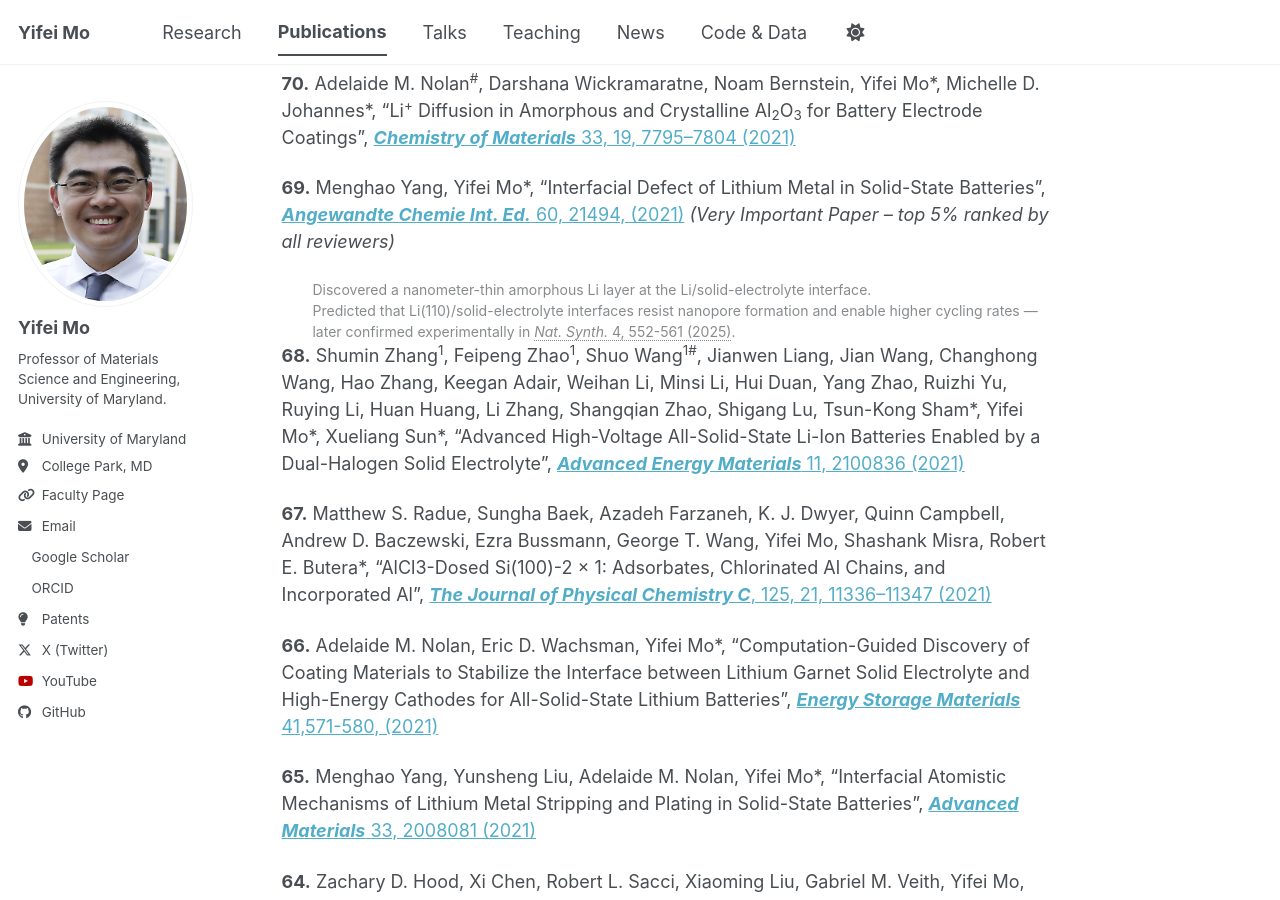
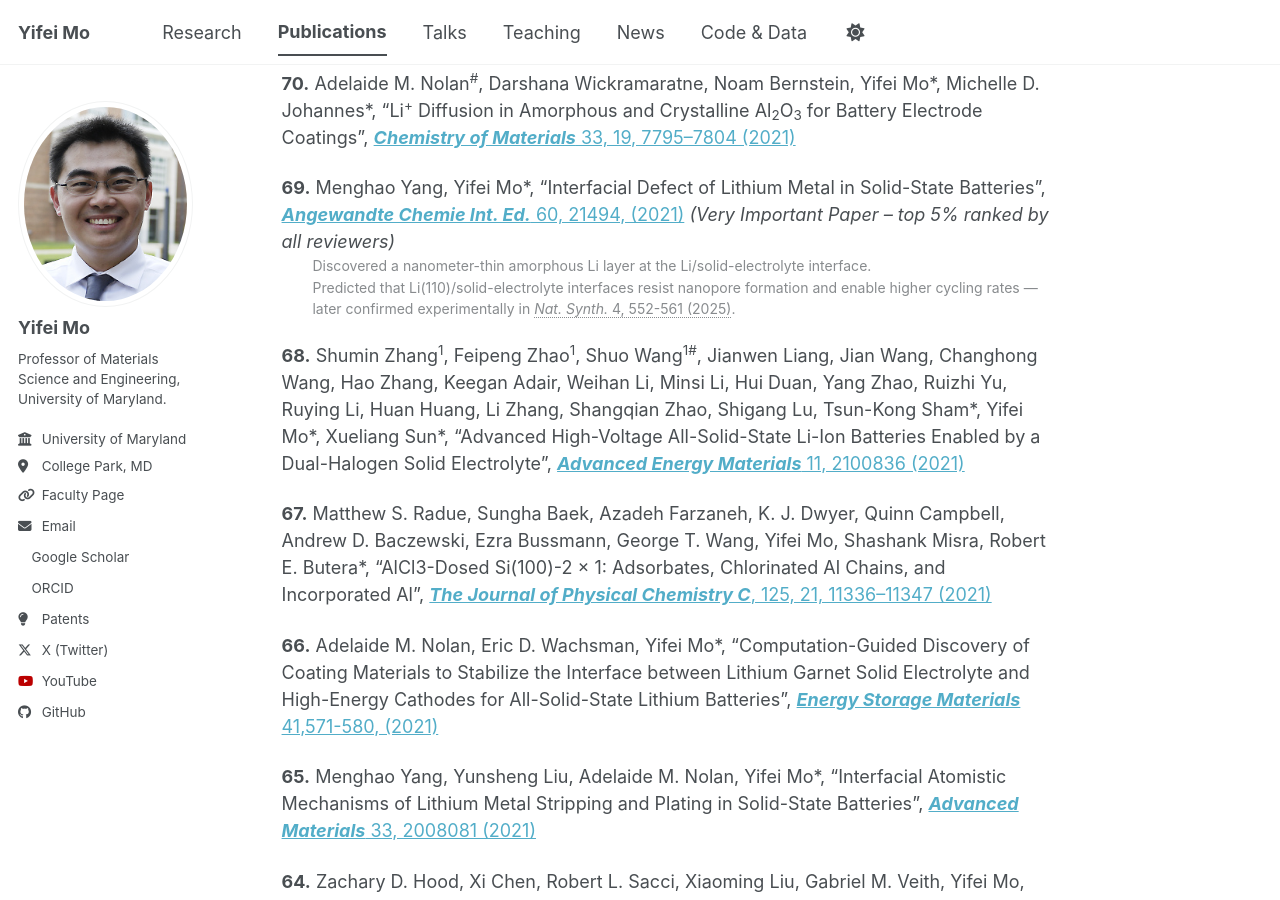
Before and after one commit to yifeimo/yifeimo.github.io, a Jekyll site: the page built from _pages/publications.md, in a window 1280 px wide and 900 px high, scrolled down 3911 px. Built offline with Jekyll 4.4.1, drawn with Linux system fonts in a browser that asks for light colours; a style sheet for code colours, icons or effects is not loaded.

Commit message:
Revert div annotations back to working span pattern
The div + markdown="span" approach wasn't recognized as a proper kramdown
HTML block without surrounding blank lines, so links rendered as literal
text. Reverted to the span-based pattern that was already rendering
correctly, and merged entry 69's two lines into one span with an internal
<br> to avoid the double-gap spacing issue.

```diff
--- a/_pages/publications.md
+++ b/_pages/publications.md
@@ -76,8 +76,7 @@ author_profile: true
 **70.** Adelaide M. Nolan<sup>#</sup>, Darshana Wickramaratne, Noam Bernstein, Yifei Mo\*, Michelle D. Johannes\*, "Li<sup>+</sup> Diffusion in Amorphous and Crystalline Al<sub>2</sub>O<sub>3</sub> for Battery Electrode Coatings", [***Chemistry of Materials*** 33, 19, 7795--7804 (2021)](https://doi.org/10.1021/acs.chemmater.1c02239)
 
 **69.** Menghao Yang, Yifei Mo\*, "Interfacial Defect of Lithium Metal in Solid-State Batteries", [***Angewandte Chemie Int. Ed.*** 60, 21494, (2021)](https://doi.org/10.1002/anie.202108144) *(Very Important Paper ­-- top 5% ranked by all reviewers)*
-<div class="citation" markdown="span" style="margin-left: 2.2em;">Discovered a nanometer-thin amorphous Li layer at the Li/solid-electrolyte interface.</div>
-<div class="citation" markdown="span" style="margin-left: 2.2em;">Predicted that Li(110)/solid-electrolyte interfaces resist nanopore formation and enable higher cycling rates — later confirmed experimentally in [*Nat. Synth.* 4, 552-561 (2025)](https://doi.org/10.1038/s44160-024-00712-4).</div>
+<br><span class="citation" style="display: block; margin-left: 2.2em;">Discovered a nanometer-thin amorphous Li layer at the Li/solid-electrolyte interface.<br>Predicted that Li(110)/solid-electrolyte interfaces resist nanopore formation and enable higher cycling rates — later confirmed experimentally in [*Nat. Synth.* 4, 552-561 (2025)](https://doi.org/10.1038/s44160-024-00712-4).</span>
 
 **68.** Shumin Zhang<sup>1</sup>, Feipeng Zhao<sup>1</sup>, Shuo Wang<sup>1#</sup>, Jianwen Liang, Jian Wang, Changhong Wang, Hao Zhang, Keegan Adair, Weihan Li, Minsi Li, Hui Duan, Yang Zhao, Ruizhi Yu, Ruying Li, Huan Huang, Li Zhang, Shangqian Zhao, Shigang Lu, Tsun-Kong Sham\*, Yifei Mo\*, Xueliang Sun\*, "Advanced High-Voltage All-Solid-State Li-Ion Batteries Enabled by a Dual-Halogen Solid Electrolyte", [***Advanced Energy Materials*** 11, 2100836 (2021)](https://doi.org/10.1002/aenm.202100836)
 
@@ -121,7 +120,7 @@ author_profile: true
 **49.** Ying Zhang, Xingfeng He<sup>#</sup>, Zhiqian Chen, Qiang Bai<sup>#</sup>, Adelaide M Nolan<sup>#</sup>, Charles A. Roberts, Debasish Banerjee, Tomoya Matsunaga, Yifei Mo\*, Chen Ling\*, "Unsupervised Discovery of Solid-State Lithium Ion Conductors", [***Nature Communications***, 10, 5260 (2019)](https://doi.org/10.1038/s41467-019-13214-1) *(Editor's choice in Energy Storage Materials; [Top 50 Chemistry and Materials Sciences Articles](https://www.nature.com/collections/giacagiaca); Top 25 Most Read Article in Chemistry and Materials Science)*
 
 **48.** Xingfeng He<sup>1</sup>, Qiang Bai<sup>1</sup>, Yunsheng Liu, Adelaide M. Nolan, Chen Ling, Yifei Mo\*, "Crystal Structural Framework of Lithium Super-Ionic Conductors", [***Advanced Energy Materials*** 9, 1902078 (2019)](https://doi.org/10.1002/aenm.201902078) *(Featured [inside front cover](https://doi.org/10.1002/aenm.201970169))*
-<div class="citation" markdown="span" style="margin-left: 2.2em;">Computationally predicted LiTaSiO5 as a new fast Li-ion conductor — confirmed experimentally in [*Adv. Energy Mater.* 9, 1803821 (2019)](https://doi.org/10.1002/aenm.201803821) and [*Adv. Funct. Mater.* 29, 1904232 (2019)](https://doi.org/10.1002/adfm.201904232).</div>
+<br><span class="citation" style="display: block; margin-left: 2.2em;">Computationally predicted LiTaSiO5 as a new fast Li-ion conductor — confirmed experimentally in [*Adv. Energy Mater.* 9, 1803821 (2019)](https://doi.org/10.1002/aenm.201803821) and [*Adv. Funct. Mater.* 29, 1904232 (2019)](https://doi.org/10.1002/adfm.201904232).</span>
 
 **47.** Adelaide M. Nolan, Yunsheng Liu, Yifei Mo\*, "Solid-State Chemistries Stable with High-Energy Cathodes for Lithium-Ion Batteries", [***ACS Energy Letters*** 4, 2444-2451 (2019)](https://doi.org/10.1021/acsenergylett.9b01703)
 
@@ -132,7 +131,7 @@ author_profile: true
 **44.** Shuo Wang<sup>#</sup>, Qiang Bai<sup>#</sup>, Adelaide M. Nolan<sup>#</sup>, Yunsheng Liu<sup>#</sup>, Sheng Gong, Qiang Sun\*, Yifei Mo\*, "Lithium Chlorides and Bromides as Promising Solid-State Chemistries for Fast Ion Conductors with Good Electrochemical Stability", [***Angewandte Chemie** Int. Ed.* 59, 8039-8043 (2019)](https://doi.org/10.1002/anie.201901938) *(ESI Highly Cited Paper)*
 
 **43.** Shan Xiong<sup>1</sup>, Xingfeng He<sup>1#</sup>, Aijie Han<sup>1</sup>, Zhantao Liu, Brian McElhenny, Adelaide M Nolan<sup>#</sup>, Shuo Chen\*, Yifei Mo**\***, Hailong Chen\*, "Computation Guided Design of LiTaSiO<sub>5</sub>, a New Lithium Ionic Conductor with Sphene Structure", [***Advanced Energy Materials*** 9, 1803821 (2019)](https://doi.org/10.1002/aenm.201803821)
-<div class="citation" markdown="span" style="margin-left: 2.2em;">Synthesized LiTaSiO5 predicted by computation as a new fast Li-ion conductor — independently confirmed experimentally in [*Adv. Funct. Mater.* 29, 1904232 (2019)](https://doi.org/10.1002/adfm.201904232).</div>
+<br><span class="citation" style="display: block; margin-left: 2.2em;">Synthesized LiTaSiO5 predicted by computation as a new fast Li-ion conductor — independently confirmed experimentally in [*Adv. Funct. Mater.* 29, 1904232 (2019)](https://doi.org/10.1002/adfm.201904232).</span>
 
 **42.** Juan de Pablo, Nicholas Jackson, Michael Webb, Long-Qing Chen, Joel Moore, Dane Morgan, Ryan Jacobs, Tresa Pollock, Darrel schlom, Eric Toberer, James Analytis, Ismaila Dabo, Dean DeLongchamp, Gregory Fiete, Gregory M. Grason, Geoffroy Hautier, Yifei Mo, Krishna Rajan, Evan Reed, Efrain Rodriguez, Vladan Stevanovic, Jin Suntivich, Katsuyo Thornton, Ji-Cheng Zhao, "New Frontiers for the Materials Genome Initiative", [***npj Computational Materials*** 5, 41 (2019)](https://doi.org/10.1038/s41524-019-0173-4)
 
```
